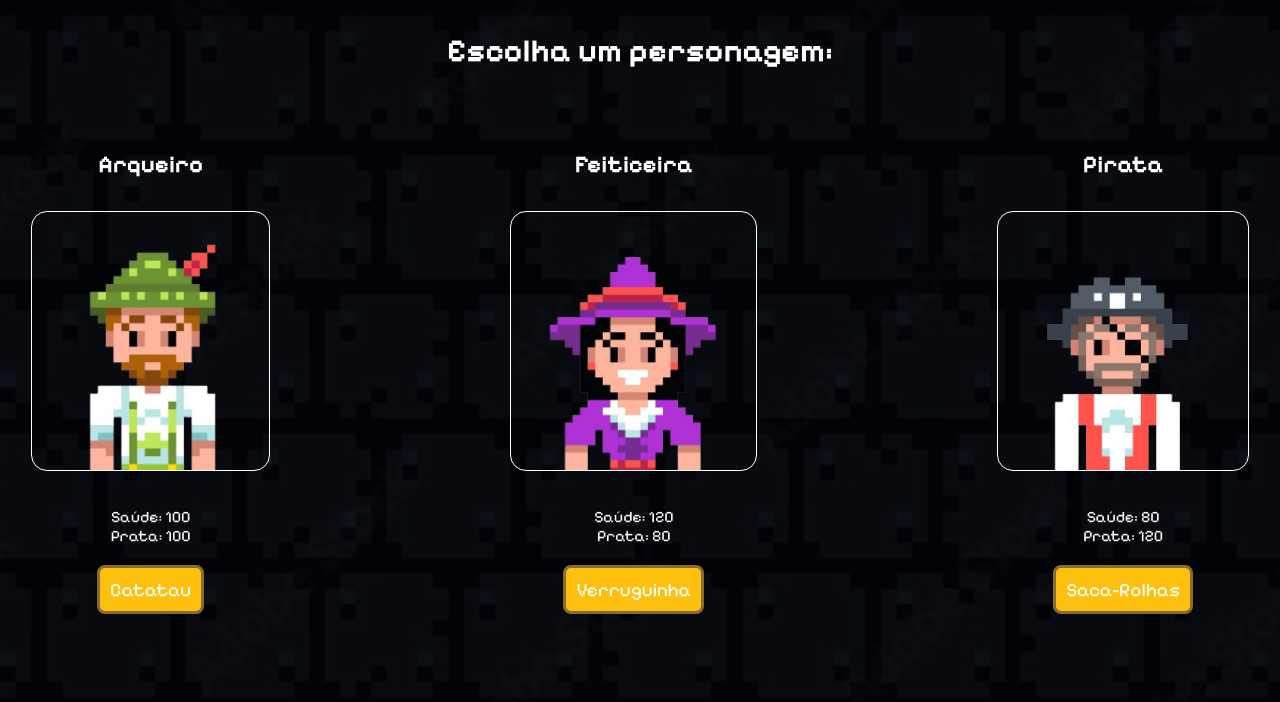
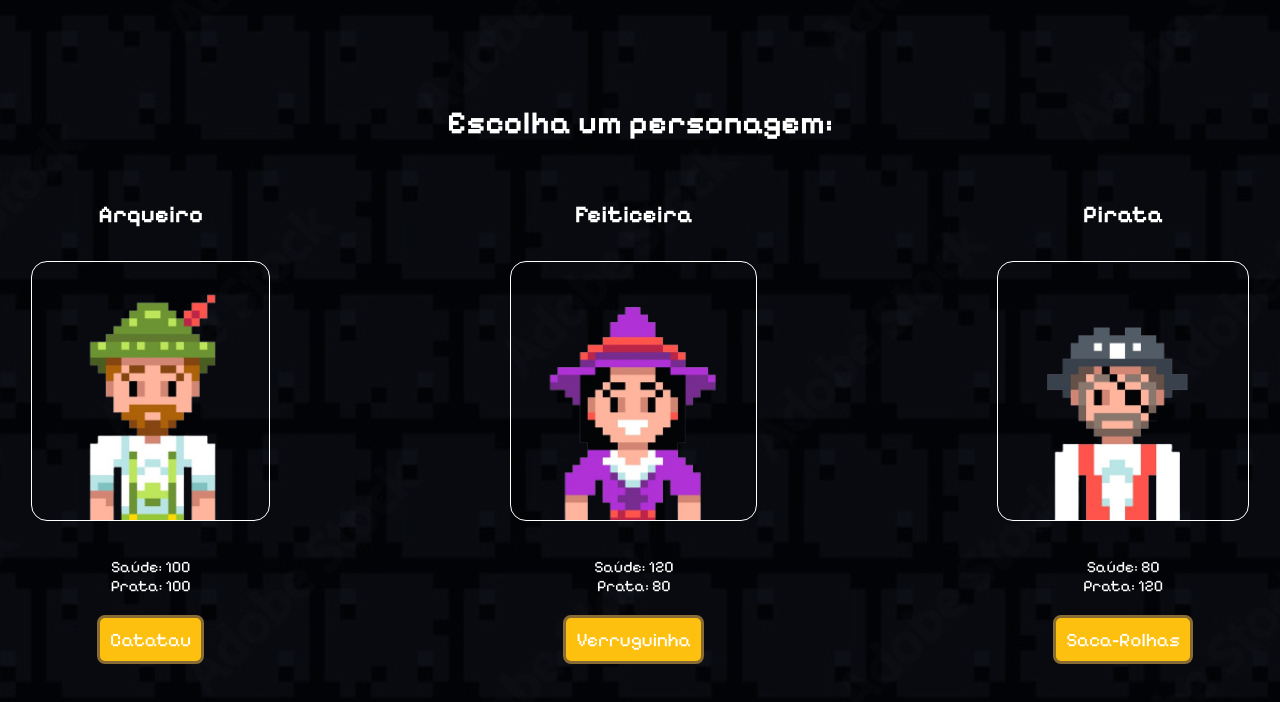
Before and after one commit to carlalopesj/dragon-flames, a React (Vite) app: page /character in a window 1280 px wide. Shown: the top 702 px of the page. Built offline with nearby package versions, Linux system fonts and the light colour scheme; a web font is replaced by a local one.

Commit message:
fix: style and class

```diff
--- a/src/components/Characters/Characters.jsx
+++ b/src/components/Characters/Characters.jsx
@@ -7,7 +7,7 @@
         <div className='character-container'>
             <h2>{props.type}</h2>
             <img src={props.img} className='img-character'/>
-            <div class="infos">
+            <div className="infos">
                 <p>Saúde: {props.health}</p>
                 <p>Prata: {props.gold}</p>
             </div>
--- a/src/pages/CharacterChoose/CharacterChoose.css
+++ b/src/pages/CharacterChoose/CharacterChoose.css
@@ -3,11 +3,15 @@
     color: white;
     height: 100vh;
     text-align: center;
-    padding-top: 2rem;
+    display: flex;
+    flex-direction: column;
+    align-items: center;
+    justify-content: center;
+    padding-bottom: 2rem;
 }
 
 .choose-container {
-    margin-top: 3rem;
+    margin-top: 1.6rem;
     display: flex;
     flex-direction: row;
     justify-content: center;
```
